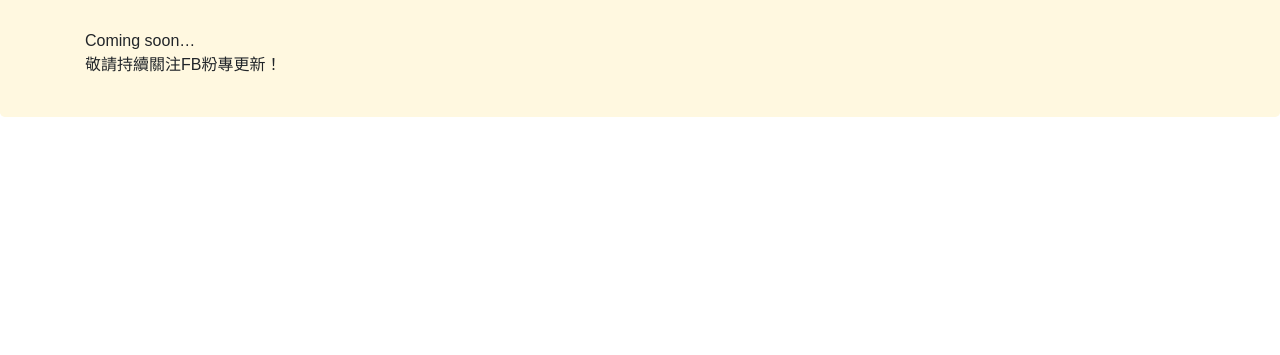
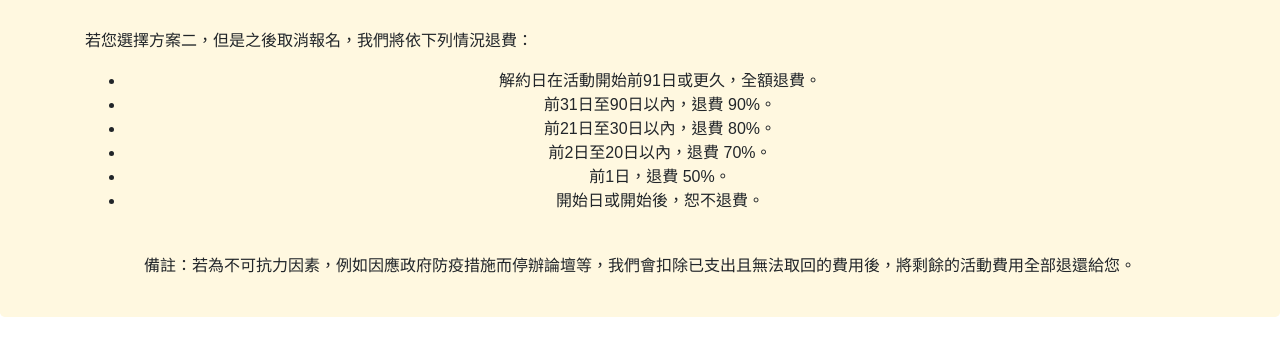
Before and after one commit to Ryan2z/APMSS2023_SYER, a plain HTML site: page faq.html in a window 1280 px wide. Shown: the part 213-568 px from the top of the page. Drawn offline with nearby package versions, Linux system fonts and the light colour scheme; a web font is replaced by a local one.

Commit message:
Update faq.html

```diff
--- a/faq.html
+++ b/faq.html
@@ -59,8 +59,16 @@
 				<div class="row">
 					<div class="col-md-12 text-center">
 						<h2>常見問題</h2><br>
-						<p>Coming soon…<br>
-						敬請持續關注FB粉專更新！</p><br>
+						<p>若您選擇方案二，但是之後取消報名，我們將依下列情況退費：<br>
+						<ul>
+							<li>解約日在活動開始前91日或更久，全額退費。</li>
+							<li>前31日至90日以內，退費 90%。</li>
+							<li>前21日至30日以內，退費 80%。</li>
+							<li>前2日至20日以內，退費 70%。</li>
+							<li>前1日，退費 50%。</li>
+							<li>開始日或開始後，恕不退費。</li>
+						</ul><br>
+						備註：若為不可抗力因素，例如因應政府防疫措施而停辦論壇等，我們會扣除已支出且無法取回的費用後，將剩餘的活動費用全部退還給您。</p><br>
 					</div>
 				</div>
 			</div>
```
